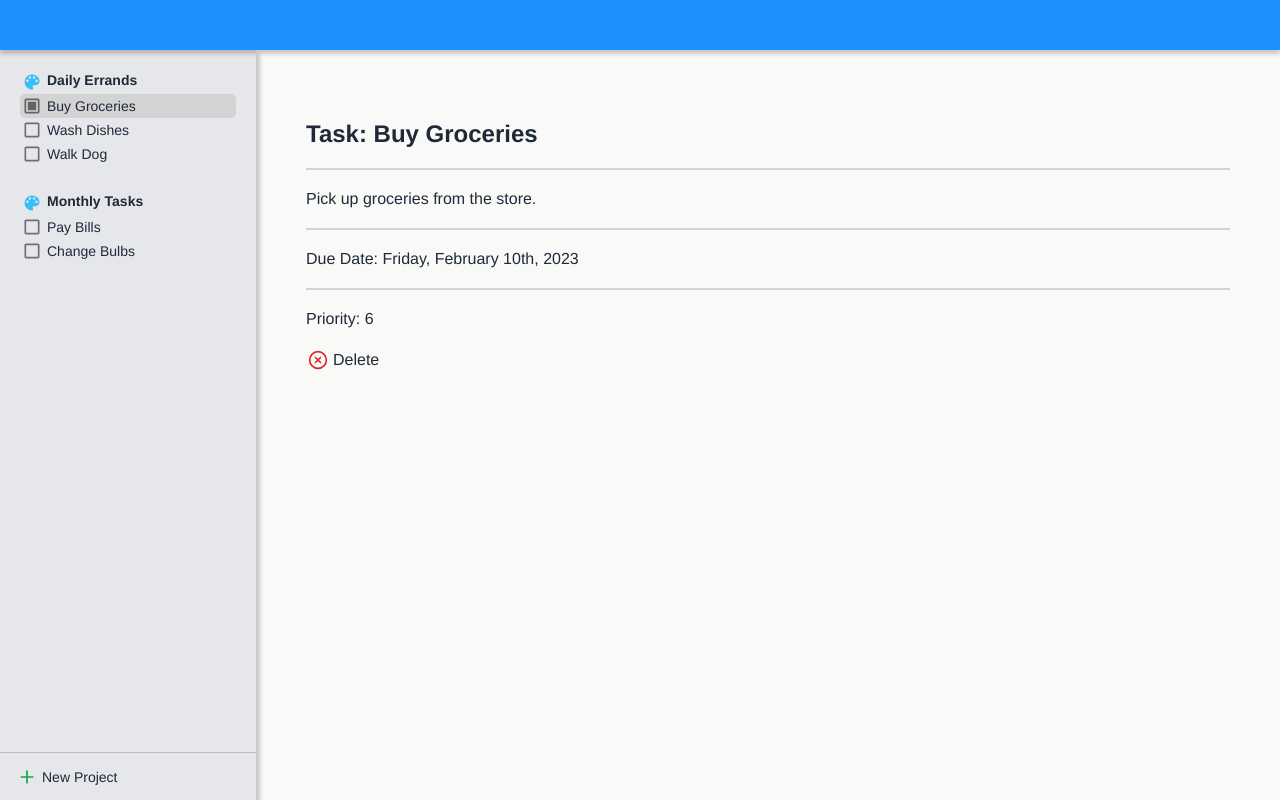
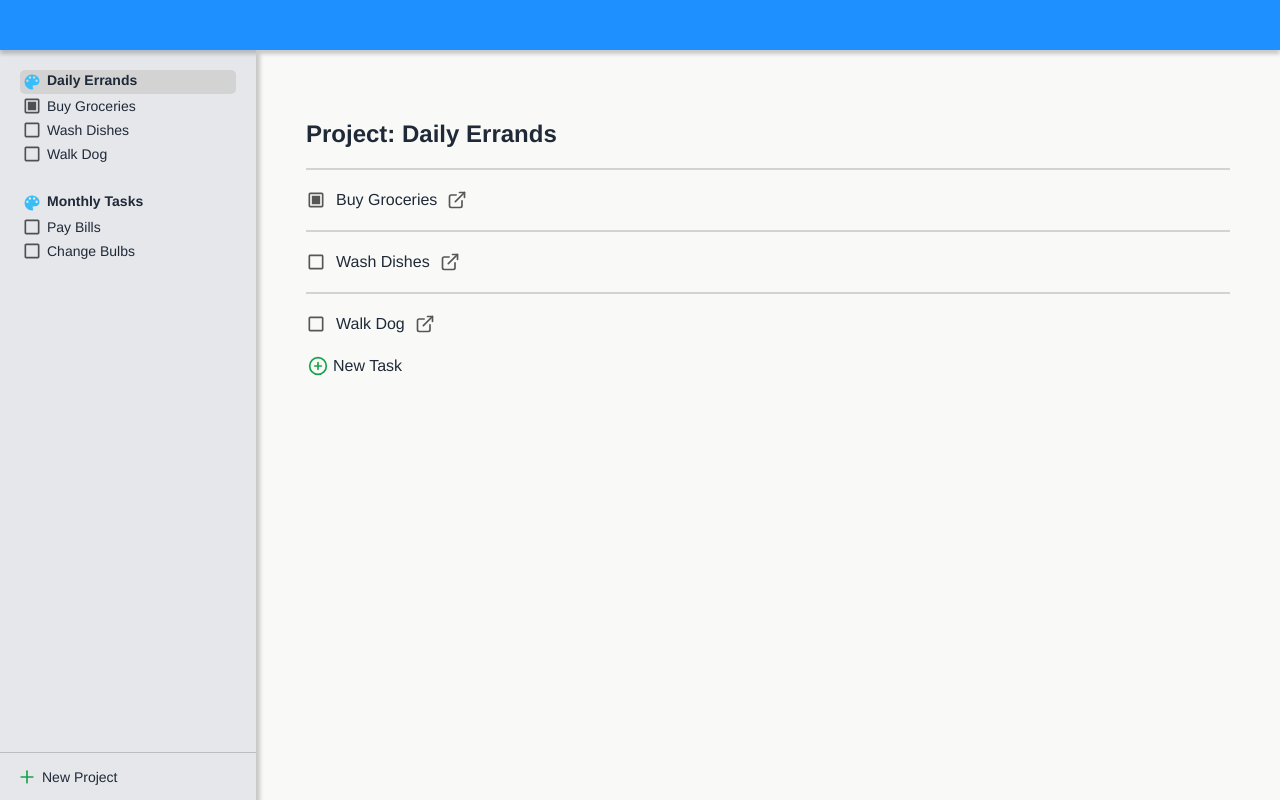
Before and after one commit to Raikho/todo-list, a website built with webpack: page src/template.html in a window 1280 px wide. Both pictures are taken after a click on the element 32 px from the left and 106 px from the top of the page. Built offline with nearby package versions, Linux system fonts and the light colour scheme.

Commit message:
add checkbox and link to projectDisplay tasks

```diff
--- a/src/content.js
+++ b/src/content.js
@@ -42,8 +42,24 @@ ContentManager.prototype.createProjectDisplay = function(project) {
 
     // DOM.createDiv(containerNode, null, 'Tasks: ');
     for (let task of project.taskList) {
-        DOM.createDiv(containerNode, ['card'], task.title);
+        let taskContainer = DOM.createDiv(containerNode, ['card', 'task-summary'], );
+        let checkboxNode = DOM.createDiv(taskContainer, ['checkbox'], null);
+        checkboxNode.dataset.checked = task.checked;
+        checkboxNode.addEventListener('click', () => {
+            task.checked = !task.checked;
+            this.updateSidebar();
+            this.update(project);
+        });
+
+        DOM.createDiv(taskContainer, ['title'], task.title);
+        let linkNode = DOM.createDiv(taskContainer, ['link'], null);
+        linkNode.addEventListener('click', () => {
+            task.select();
+            this.updateSidebar();
+            this.changeState('taskDisplay', task);
+        });
     }
+
 
     const buttonNode = DOM.createButtonContainer(containerNode, 'new-task-form', 'New Task');
     buttonNode.addEventListener('click', () => {
@@ -116,6 +132,8 @@ ContentManager.prototype.updateSidebar = function() {
             taskCheckboxNode.addEventListener('click', () => {
                 task.checked = !task.checked;
                 this.updateSidebar();
+                if (this.state === 'projectDisplay')
+                    this.update(project);
             });
             taskNode.addEventListener('click', () => {
                 task.select();
--- a/src/index.js
+++ b/src/index.js
@@ -28,20 +28,18 @@ contentManager.changeState('empty');
 contentManager.updateSidebar();
 
 // START AT FIRST PROJECT DISPLAY
-// let project = projectManager.projectList[0];
-// project.select();
-let task = projectManager.projectList[0].taskList[0];
-task.select();
+let project = projectManager.projectList[0];
+project.select();
+// let task = projectManager.projectList[0].taskList[0];
+// task.select();
 contentManager.updateSidebar();
 // contentManager.changeState('taskForm', projectManager.projectList[0]);
-contentManager.changeState('taskDisplay', task);
-// contentManager.changeState('projectDisplay', project);
+// contentManager.changeState('taskDisplay', task);
+contentManager.changeState('projectDisplay', project);
 
 
 // DEBUG
 console.log(projectManager, contentManager)
-
-// TODO: add dates
 
 // TODO: add GoTo icon
 // TODO: add links to tasks to project display
--- a/src/style.css
+++ b/src/style.css
@@ -12,7 +12,7 @@
     --darkGreen: #15803d;
 
     --skyBlue: #38bdf8;
-    --indigo: #05050788;
+    --indigo: #050507aa;
     --indigoBrighter: #45455f88;
     --red: #dc2626;
     --green: #16a34a;
@@ -219,6 +219,40 @@ div#content>.button {
     font-size: 24px;
     font-weight: 700;
 }
+
+.task-summary {
+    display: flex;
+    align-items: center;
+    gap: 10px;
+}
+.task-summary>.checkbox {
+    -webkit-mask-size: contain;
+    mask-size: contain;
+    -webkit-mask-image: url('assets/checkbox-unchecked.svg');
+    mask-image: url('assets/checkbox-unchecked.svg');
+    background-color: var(--indigo);
+    background-repeat: no-repeat;
+    width: 20px;
+    height: 20px;
+}
+.task-summary>.checkbox:hover {background-color: var(--indigoBrighter);}
+.task-summary>.checkbox[data-checked = 'true'] {
+    -webkit-mask-image: url('assets/checkbox-checked.svg');
+    mask-image: url('assets/checkbox-checked.svg');
+}
+.task-summary>.link {
+    -webkit-mask-size: contain;
+    mask-size: contain;
+    -webkit-mask-image: url('assets/open.svg');
+    mask-image: url('assets/open.svg');
+    background-color: var(--indigo);
+    background-repeat: no-repeat;
+    width: 20px;
+    height: 20px;
+}
+.task-summary>.link:hover {background-color: var(--skyBlue);}
+
+
 #new-task-form {width: min-content;}
 #new-task-form>.icon {
     -webkit-mask-size: contain;
```
Also changed, not shown: dist/bundle.js, dist/open.svg (added), src/assets/open.svg (added).
